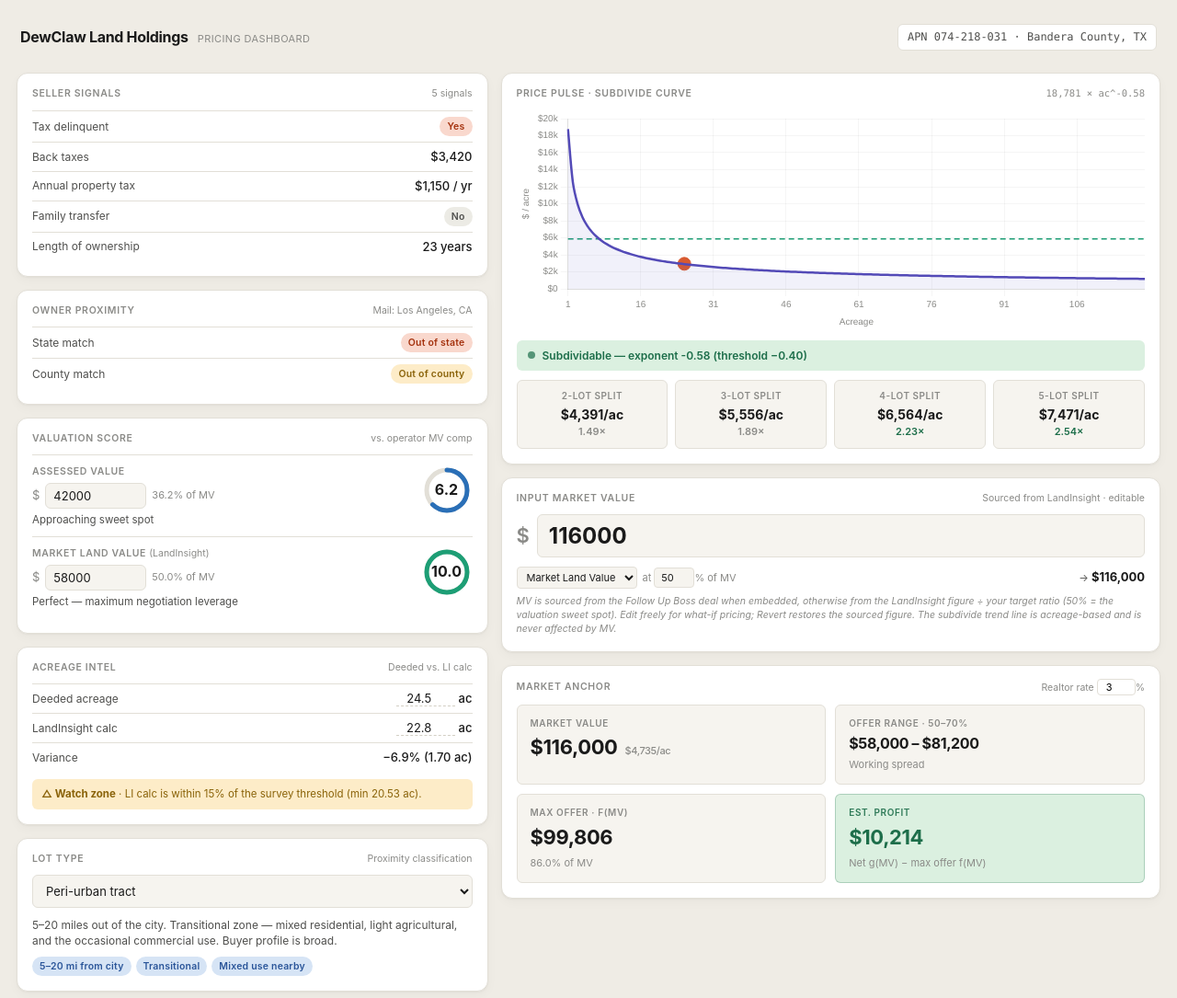
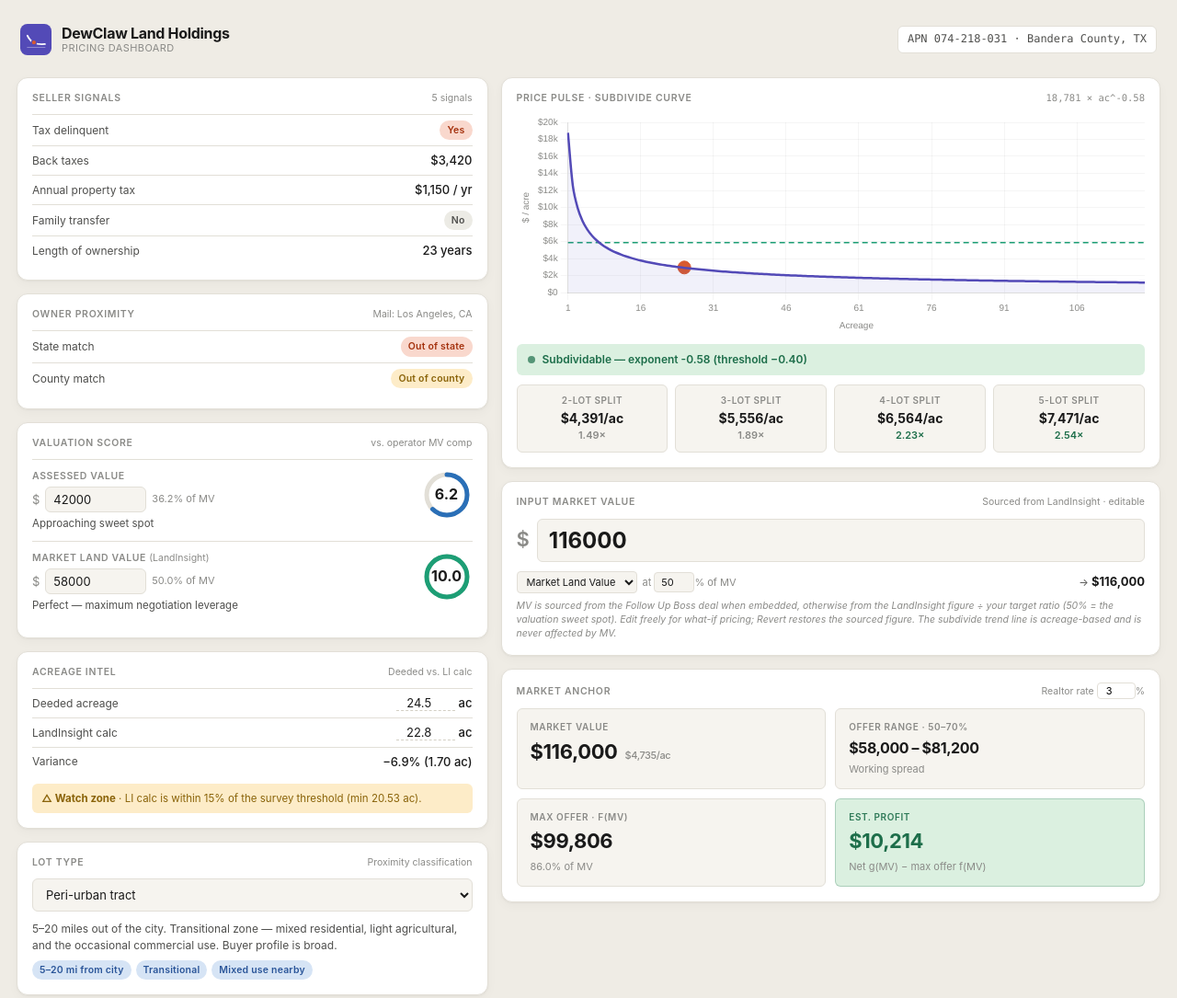
Before and after one commit to corbin-ops/pricingtool, a website: page pricing-dashboard/index.html in a window 1280 px wide. Shown: the whole page at 92% size. Drawn offline with nearby package versions, Linux system fonts and the light colour scheme; a script that the page names is missing.

Commit message:
Add DewClaw Pricing Tool logo (Price pulse) + wire into dashboard
- assets/: logo-icon.svg (square app icon), logo-mark.svg (transparent),
  logo-lockup.svg, and icon-{32,64,192,512}.png for the FUB app-icon upload
- index.html: SVG favicon + inline logo in the header
- README: branding section; SESSION_HANDOFF: change-log entry

Co-Authored-By: Claude Opus 4.8 <noreply@anthropic.com>

```diff
--- a/pricing-dashboard/index.html
+++ b/pricing-dashboard/index.html
@@ -4,6 +4,7 @@
 <meta charset="UTF-8">
 <meta name="viewport" content="width=device-width, initial-scale=1.0">
 <title>DewClaw Land Holdings — Pricing Dashboard</title>
+<link rel="icon" type="image/svg+xml" href="assets/logo-icon.svg">
 <script src="https://cdnjs.cloudflare.com/ajax/libs/Chart.js/4.4.1/chart.umd.min.js"></script>
 <script type="text/javascript" src="https://eia.followupboss.com/embeddedApps-v1.0.1.js"></script>
 <style>
@@ -55,9 +56,11 @@ body {
 }
 .brand {
   display: flex;
-  align-items: baseline;
-  gap: 10px;
+  align-items: center;
+  gap: 11px;
 }
+.brand-logo { display: block; flex-shrink: 0; }
+.brand-text { display: flex; flex-direction: column; line-height: 1.15; }
 .brand-mark {
   font-weight: 700;
   font-size: 16px;
@@ -460,8 +463,16 @@ body {
 
 <div class="topbar">
   <div class="brand">
-    <div class="brand-mark">DewClaw Land Holdings</div>
-    <div class="brand-sub">Pricing Dashboard</div>
+    <svg class="brand-logo" width="34" height="34" viewBox="0 0 96 96" xmlns="http://www.w3.org/2000/svg" aria-label="DewClaw Pricing Tool">
+      <rect width="96" height="96" rx="22" fill="#534AB7"/>
+      <line x1="22" y1="72" x2="76" y2="72" stroke="#ffffff" stroke-opacity="0.35" stroke-width="3" stroke-linecap="round"/>
+      <path d="M22 36 C34 60 50 64 76 62" fill="none" stroke="#ffffff" stroke-width="5" stroke-linecap="round"/>
+      <circle cx="42" cy="57" r="7.5" fill="#D85A30" stroke="#534AB7" stroke-width="3"/>
+    </svg>
+    <div class="brand-text">
+      <div class="brand-mark">DewClaw Land Holdings</div>
+      <div class="brand-sub">Pricing Dashboard</div>
+    </div>
   </div>
   <div class="parcel-id">APN 074-218-031 · Bandera County, TX</div>
 </div>
```
Also changed, not shown: SESSION_HANDOFF.md (+1 -0 lines), README.md, pricing-dashboard/assets/icon-192.png (added), pricing-dashboard/assets/icon-32.png (added), pricing-dashboard/assets/icon-512.png (added), pricing-dashboard/assets/icon-64.png (added), pricing-dashboard/assets/logo-icon.svg (added), pricing-dashboard/assets/logo-lockup.svg (added), pricing-dashboard/assets/logo-mark.svg (added).
